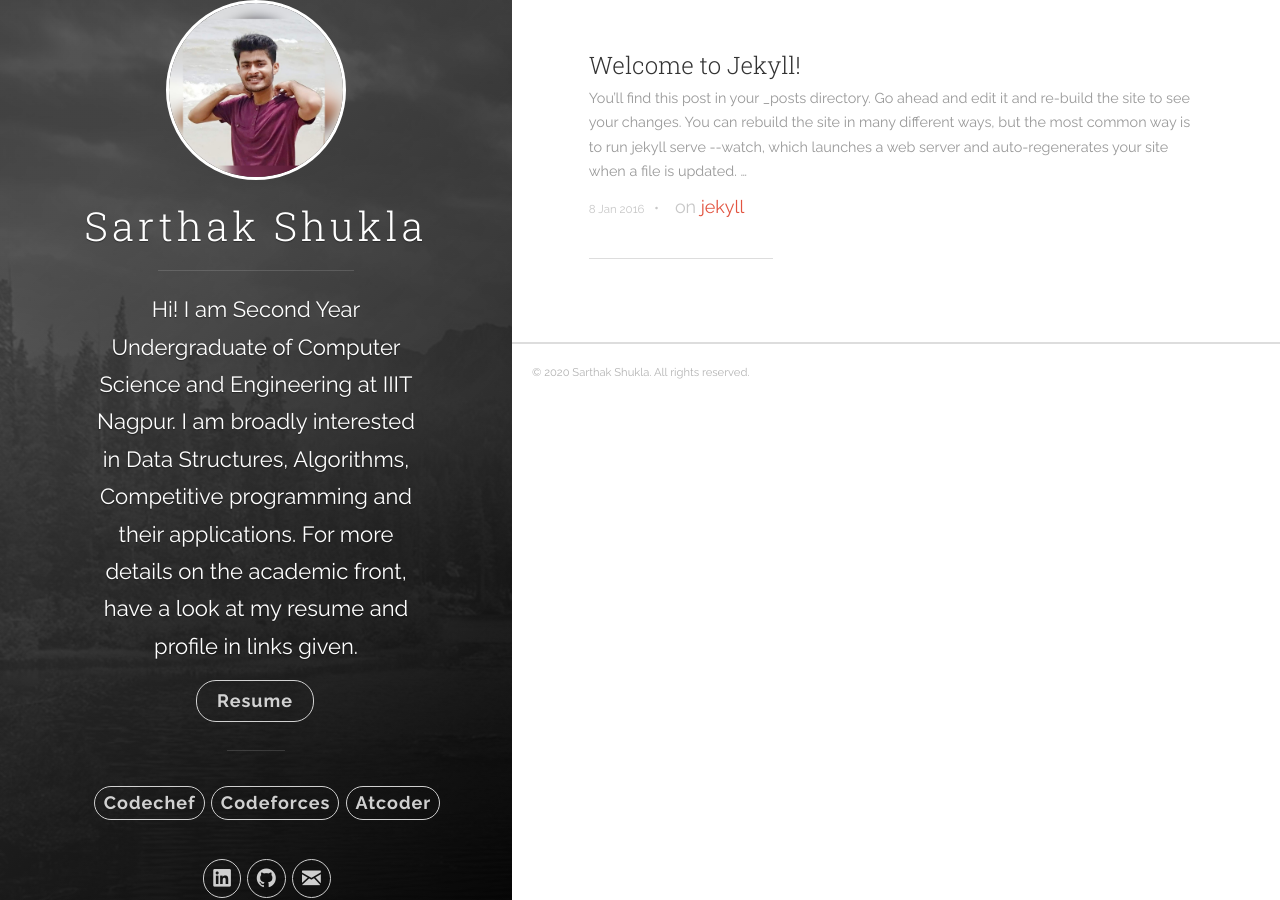
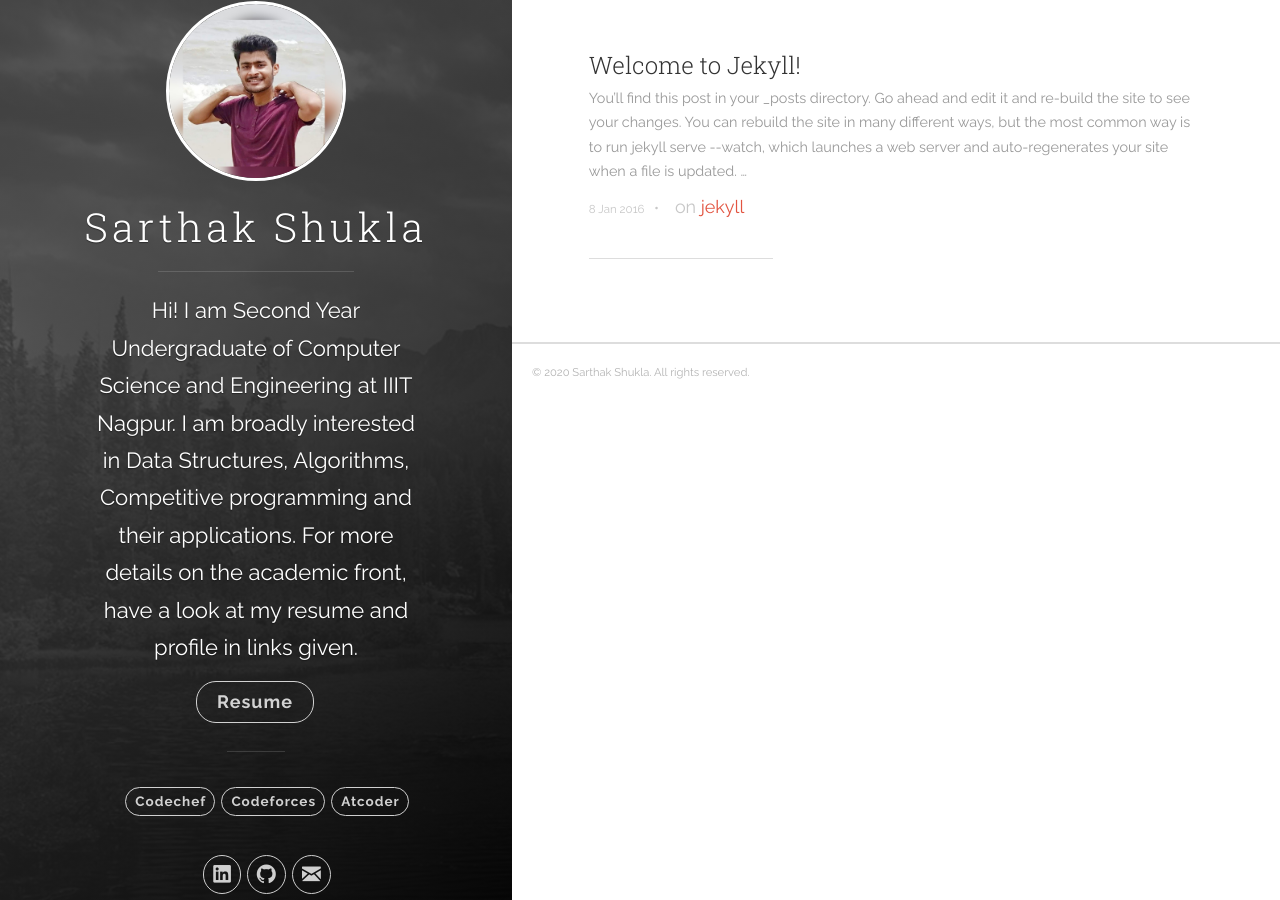
Before and after one commit to sarthakeddy/sarthakeddy.github.io, a Jekyll site: the page built from index.html, in a window 1280 px wide. Built offline with Jekyll 4.4.1, drawn with Linux system fonts in a browser that asks for light colours; nearby versions of some CDN libraries; the list of posts is cut into pages by our own code.

```diff
--- a/_includes/header.html
+++ b/_includes/header.html
@@ -27,7 +27,7 @@
 
             {% if site.author.codechef_username %}
               <!-- Codechef -->
-              <li class="navigation__item" style="font-size:20px">
+              <li class="navigation__item" style="font-size:15px">
                 <a href="https://www.codechef.com/users/{{ site.author.codechef_username }}" title="@{{ site.author.codechef_username }} on Codechef" target="_blank">
                   Codechef
                   <span class="label">Codechef</span>
@@ -37,7 +37,7 @@
 
             {% if site.author.codeforces_username %}
               <!-- Codeforces -->
-              <li class="navigation__item" style="font-size:20px">
+              <li class="navigation__item" style="font-size:15px">
                 <a href="https://codeforces.com/profile/{{ site.author.codeforces_username }}" title="{{ site.author.codeforces_username }} on Codeforces" target="_blank">
                   Codeforces
                   <span class="label" >Codeforces</span>
@@ -47,7 +47,7 @@
 
             {% if site.author.atcoder_username %}
               <!-- Atcoder -->
-              <li class="navigation__item" style="font-size:20px">
+              <li class="navigation__item" style="font-size:15px">
                 <a href="https://atcoder.jp/users/{{ site.author.atcoder_username }}" title="{{ site.author.atcoder_username }} on Atcoder" target="_blank">
                   Atcoder
                   <span class="label">Atcoder</span>
```
Also changed, not shown: 6 other files.
